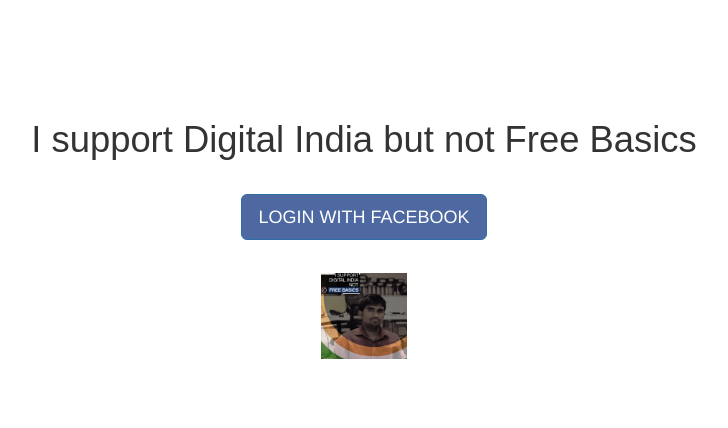
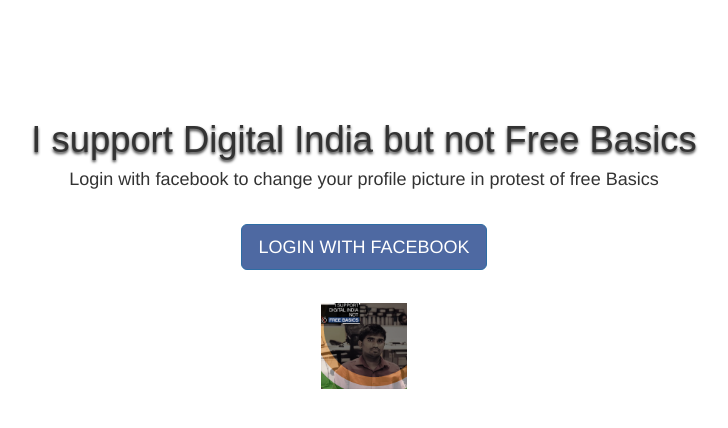
Before and after one commit to mukkoju/SH_FREE_BASICS, a PHP site: page / in a window 1280 px wide. Shown: the top 428 px of the page, without its empty margins (276-1004 px from the left). Run offline with PHP 8.4, Linux system fonts and the light colour scheme; some libraries are stand-ins or nearby versions; some web fonts are replaced.

Commit message:
desc added

```diff
--- a/index.php
+++ b/index.php
@@ -44,6 +44,7 @@
                font-family: 'Candal', sans-serif !important;
                font-weight: 400 !important;
                margin-top: 120px;
+               text-shadow: 0px 2px 3px #353535;
             }
             .img-lst{
               width: 48%;
@@ -60,6 +61,7 @@
         <!-- Modal -->
         <div class="cntr">
         <h1 class="ttl">I support Digital India but not Free Basics</h1>
+        <h4>Login with facebook to change your profile picture in protest of free Basics</h4>
         <button type="button" class="btn btn-primary btn-lg" id="login" style="background-color: #4e69a2; margin-top: 24px;">LOGIN WITH FACEBOOK</button>
         <div class="img-lst">
           <?php $images = scandir('images/');?>
```
